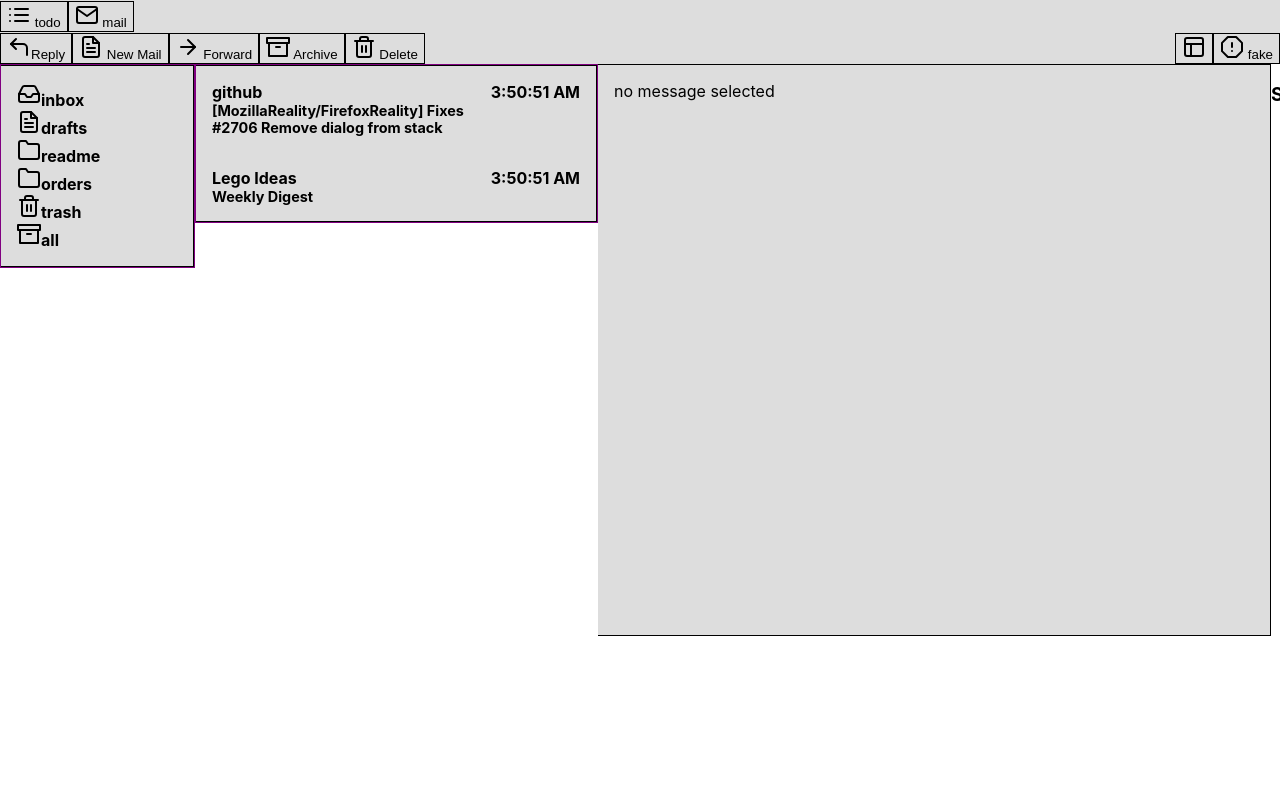
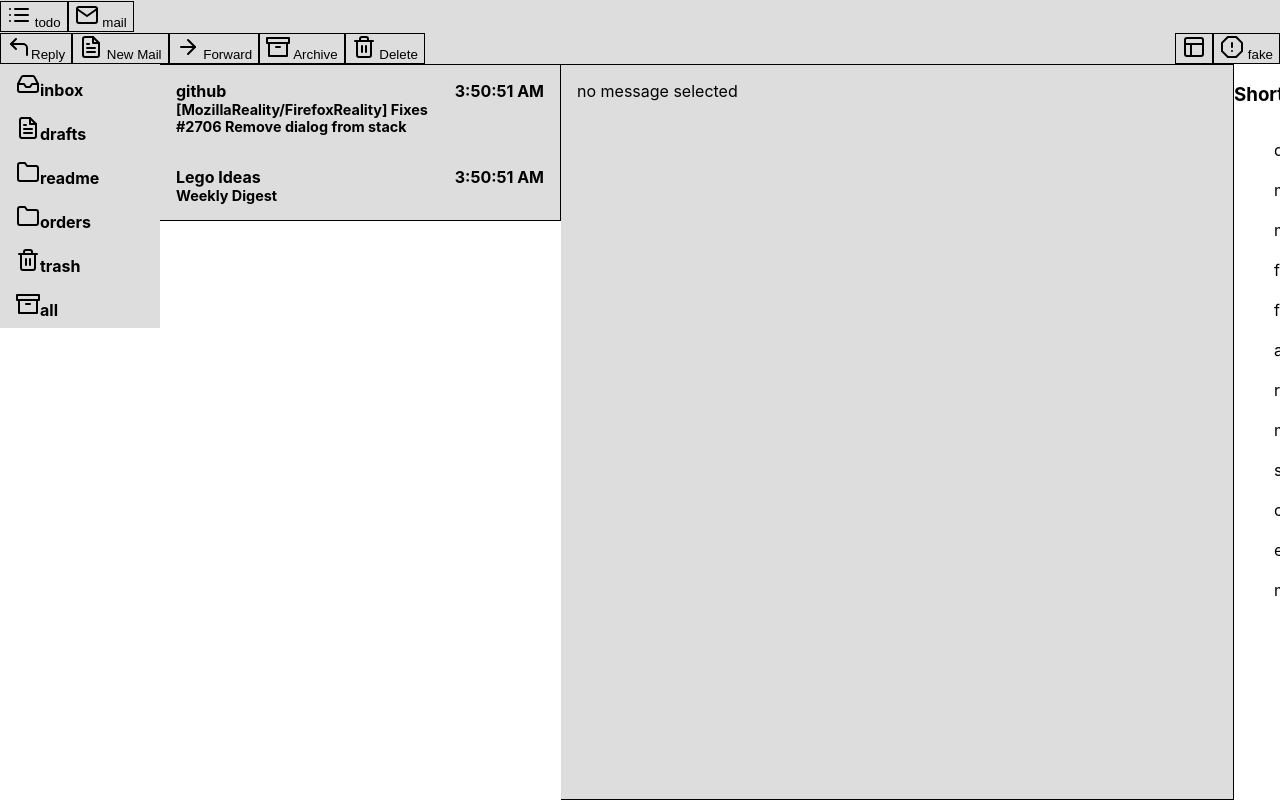
Before and after one commit to joshmarinacci/todomanager, a React (Create React App) app: page / in a window 1280 px wide. Built offline with nearby package versions, Linux system fonts and the light colour scheme.

Commit message:
scroll fixes

```diff
--- a/src/App.css
+++ b/src/App.css
@@ -165,7 +165,7 @@ ul > li > ul > li {
 }
 
 .scroll {
-  overflow: auto;
+  overflow: scroll;
 }
 
 
@@ -188,7 +188,8 @@ ul > li > ul > li {
 
 
 .scroll-wrapper {
-  border:1px solid purple;
+  background-color: #dddddd;
+  overflow: scroll;
 }
 .generic-list-view {
   background-color: #dddddd;
--- a/src/layout.js
+++ b/src/layout.js
@@ -152,7 +152,7 @@ function GenericListItemView({
     const cname = makeClassNames({
         selected: isSelected,
         'generic-list-item': true,
-        [ItemClassName]:true,
+        [ItemClassName]:ItemClassName?true:false,
     })
     const hbox = useRef()
     const fm = useContext(FocusContext)
@@ -223,7 +223,7 @@ export function GenericListView({
         fm.on(acquire)
         return ()=>fm.off(acquire)
     })
-    return <div className={'scroll-wrapper'} style={style}>
+    return <div className={'scroll vbox grow'} style={style}>
         <div className={css + " " + className} onKeyDown={handlers.onKeyDown}>
             {data.map((item, i) => {
                 return <GenericListItemView
--- a/src/mail.css
+++ b/src/mail.css
@@ -1,10 +1,10 @@
 .folders-list-view {
     min-width: 10rem;
-    border-right: 1px solid black;
-    border-top: 1px solid black;
-    border-bottom: 1px solid black;
-    background-color: #dddddd;
-    padding: 1.0rem;
+    padding: 0.0rem;
+}
+
+.folders-list-view .generic-list-item {
+    padding: 0.5rem 1.0rem;
 }
 
 .mails-list-view {
--- a/src/mailapp.js
+++ b/src/mailapp.js
@@ -116,7 +116,7 @@ const MailAppContent = () => {
     } else {
         mainView = <ReadingMailView mail={mail}/>
     }
-    return <VBox onKeyDown={handlers.onKeyDown}>
+    return <VBox onKeyDown={handlers.onKeyDown} className={'grow'}>
         <Toolbar>
             {/*<SearchBox searching={searching} setSearching={endSearching} setQuery={setQuery}/>*/}
             <button><CornerUpLeft/>Reply</button>
@@ -168,7 +168,7 @@ function FoldersListView({selectedFolder, setFolder}) {
             fm.setMasterFocus('mails')
         },
     })
-    return <div onKeyDown={handlers.onKeyDown}>
+    return <VBox onKeyDown={handlers.onKeyDown} className={'grow'}>
         <GenericListView
             className={'folders-list-view'}
             ItemTemplate={FolderItemView}
@@ -177,7 +177,7 @@ function FoldersListView({selectedFolder, setFolder}) {
             focusName={'folders'}
             query={afq}
         />
-    </div>
+    </VBox>
 }
 
 function MailsListView({setMail, selectedMail, selectedFolder}) {
@@ -222,7 +222,7 @@ function MailsListView({setMail, selectedMail, selectedFolder}) {
             fm.setMasterFocus('viewer')
         },
     })
-    return <div onKeyDown={handlers.onKeyDown}>
+    return <VBox onKeyDown={handlers.onKeyDown} className={'grow'}>
         <GenericListView
         className={"mails-list-view"}
         ItemTemplate={MailItemView}
@@ -232,7 +232,7 @@ function MailsListView({setMail, selectedMail, selectedFolder}) {
         focusName={'mails'}
         query={q}
         />
-    </div>
+    </VBox>
 }
 
 function PopupFolderItem({item, moveMail}) {
```
